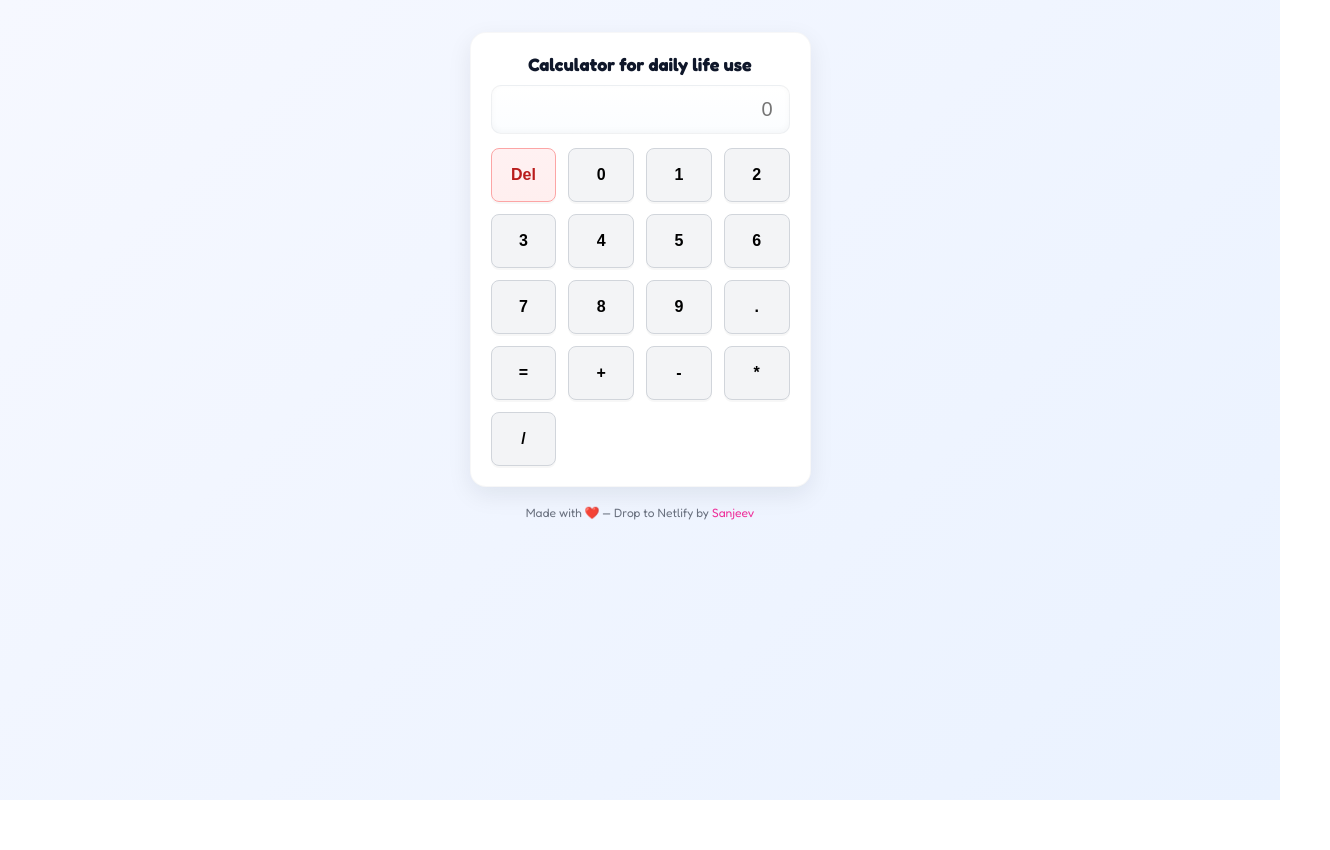
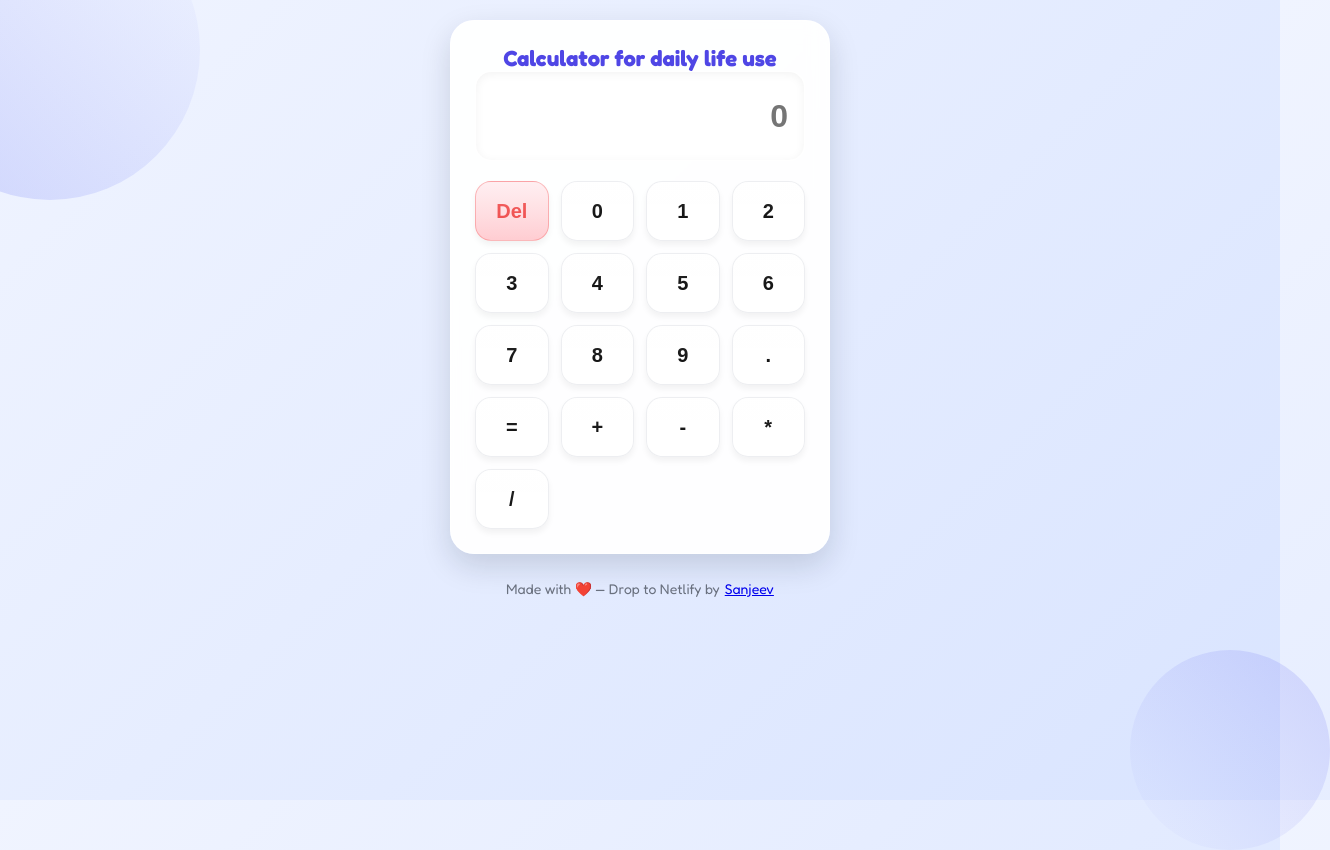
Before and after one commit to sanjeev28/simple-calculator, a plain HTML site: page index.html in a window 1280 px wide. Shown: the whole page, 1330 px wide, since content can reach past the window. Before the commit the page ends 800 px from the top, so only its background shows below. Drawn offline with nearby package versions, Linux system fonts and the light colour scheme.

Commit message:
Update index.css

```diff
--- a/index.css
+++ b/index.css
@@ -1,129 +1,283 @@
-
-:root{
-  --bg1: #f6f8ff;
-  --bg2: #eaf2ff;
-  --card: #ffffff;
-  --accent: #4f46e5;
+:root {
+      --bg1: #f0f4ff;
+      --bg2: #d9e4ff;
+      --card: rgba(255, 255, 255, 0.95);
+      --accent: #6366f1;
+      --accent-dark: #4f46e5;
+      --accent-light: #818cf8;
       --muted: #6b7280;
-  --button-bg: #f3f4f6;
-  --button-border: #d1d5db;
-  --shadow: 0 8px 24px rgba(16,24,40,0.08);
+      --button-bg: rgba(255, 255, 255, 0.7);
+      --button-border: rgba(209, 213, 219, 0.4);
+      --shadow: 0 12px 30px rgba(16, 24, 40, 0.15);
+      --text-primary: #1f2937;
+      --text-secondary: #4b5563;
+      --success: #10b981;
+      --danger: #ef4444;
+      --warning: #f59e0b;
     }
 
-*{box-sizing:border-box}
-html,body,#root{height:100%}
+    .dark-mode {
+      --bg1: #1a2238;
+      --bg2: #111827;
+      --card: rgba(30, 41, 59, 0.95);
+      --button-bg: rgba(30, 41, 59, 0.7);
+      --button-border: rgba(55, 65, 81, 0.4);
+      --text-primary: #f3f4f6;
+      --text-secondary: #d1d5db;
+    }
+
+    * {
+      box-sizing: border-box;
+      margin: 0;
+      padding: 0;
+    }
+
+    html, body, #root {
+      height: 100%;
+    }
+
     body {
       margin: 0;
       font-family: "Fredoka", system-ui, -apple-system, "Segoe UI", Roboto, "Helvetica Neue", Arial;
-  background: linear-gradient(135deg,var(--bg1),var(--bg2));
+      background: linear-gradient(135deg, var(--bg1), var(--bg2));
       display: flex;
       align-items: center;
       justify-content: center;
-  padding: 32px;
-  color: #111827;
+      padding: 20px;
+      color: var(--text-primary);
+      transition: background 0.3s ease;
+      position: relative;
+      overflow: hidden;
     }
 
-.calc-wrap{
-  display:flex;
-  flex-direction:column;
-  align-items:center;
-  gap:12px;
-  width:100%;
-  max-width:420px;
+    /* Decorative background elements */
+    body::before {
+      content: "";
+      position: absolute;
+      width: 300px;
+      height: 300px;
+      border-radius: 50%;
+      background: linear-gradient(45deg, var(--accent-light), transparent);
+      top: -100px;
+      left: -100px;
+      opacity: 0.3;
+      z-index: -1;
+      transition: all 0.5s ease;
     }
 
-.calc-card{
-  background: var(--card);
-  border-radius:16px;
-  padding:20px;
-  width:100%;
-  box-shadow: var(--shadow);
-  border: 1px solid rgba(15,23,42,0.03);
+    body::after {
+      content: "";
+      position: absolute;
+      width: 200px;
+      height: 200px;
+      border-radius: 50%;
+      background: linear-gradient(45deg, transparent, var(--accent));
+      bottom: -50px;
+      right: -50px;
+      opacity: 0.2;
+      z-index: -1;
+      transition: all 0.5s ease;
     }
 
-.calc-title{
-  margin:0 0 10px 0;
-  font-size:18px;
-  font-weight:700;
-  color: #0f172a;
-  text-align: center;
+    .calc-wrap {
+      display: flex;
+      flex-direction: column;
+      align-items: center;
+      gap: 16px;
+      width: 100%;
+      max-width: 380px;
+      z-index: 1;
     }
 
-a {
-    color: #ee2e99;
-    text-decoration: none;
-}
-.display-row{
-  display:flex;
-  justify-content:flex-end;
-  margin-bottom:14px;
+    .calc-card {
+      background: var(--card);
+      border-radius: 24px;
+      padding: 24px;
+      width: 100%;
+      box-shadow: var(--shadow);
+      border: 1px solid rgba(255, 255, 255, 0.5);
+      backdrop-filter: blur(10px);
+      -webkit-backdrop-filter: blur(10px);
+      overflow: hidden;
+      transition: all 0.3s ease;
     }
 
-.calc-result{
-  width:100%;
-  text-align:right;
-  padding:12px 16px;
-  font-size:20px;
-  border-radius:10px;
-  border:1px solid rgba(15,23,42,0.06);
-  background: linear-gradient(180deg, #ffffff, #fbfdff);
-  box-shadow: inset 0 -2px 6px rgba(16,24,40,0.03);
-  outline:none;
-  color:#0f172a;
+    .calc-header {
+      display: flex;
+      justify-content: space-between;
+      align-items: center;
+      margin-bottom: 20px;
+      padding-bottom: 12px;
+      border-bottom: 1px solid rgba(0, 0, 0, 0.05);
     }
 
-.calc-container{
-  display:grid;
-  grid-template-columns:repeat(3,1fr);
-  gap:12px;
-  margin-top:6px;
+    .calc-title {
+      font-size: 22px;
+      font-weight: 700;
+      color: var(--accent-dark);
+      text-align: center;
+      flex: 1;
+      transition: color 0.3s ease;
     }
 
-.calc-keypad{
-  padding:14px 10px;
-  border-radius:8px;
-  border:1px solid var(--button-border);
-  background:var(--button-bg);
-  font-size:16px;
-  font-weight:600;
-  cursor:pointer;
-  box-shadow: 0 2px 0 rgba(0,0,0,0.03);
-  transition: transform .08s ease, box-shadow .12s ease, background .12s ease;
-  min-height:48px;
-  display:flex;
-  align-items:center;
-  justify-content:center;
+    .theme-toggle {
+      background: transparent;
+      border: none;
+      color: var(--muted);
+      cursor: pointer;
+      font-size: 18px;
+      transition: color 0.3s;
+      width: 42px;
+      height: 42px;
+      border-radius: 50%;
+      display: flex;
+      align-items: center;
+      justify-content: center;
     }
 
-.calc-keypad:hover{
-  transform: translateY(-2px);
-  box-shadow: 0 8px 20px rgba(16,24,40,0.08);
+    .theme-toggle:hover {
+      background: rgba(0, 0, 0, 0.05);
+      color: var(--accent);
     }
 
-.calc-keypad:active{
-  transform: translateY(0);
-  box-shadow: 0 2px 6px rgba(16,24,40,0.06);
+    .display-row {
+      display: flex;
+      justify-content: flex-end;
+      margin-bottom: 20px;
+      position: relative;
     }
 
-.calc-keypad.key-del{
-  background:linear-gradient(180deg,#fff1f2,#ffefef);
-  border-color:#fca5a5;
-  color:#b91c1c;
+    .calc-result {
+      width: 100%;
+      text-align: right;
+      padding: 20px 16px;
+      font-size: 32px;
+      font-weight: 600;
+      border-radius: 16px;
+      border: 1px solid rgba(255, 255, 255, 0.6);
+      background: rgba(255, 255, 255, 0.5);
+      box-shadow: inset 0 2px 10px rgba(0, 0, 0, 0.05);
+      outline: none;
+      color: var(--text-primary);
+      min-height: 90px;
+      transition: all 0.3s ease;
     }
 
-.calc-keypad.operator{
-  background:linear-gradient(180deg,#eef2ff,#eef5ff);
-  color:var(--accent);
-  border-color:rgba(79,70,229,0.12);
+    .calc-history {
+      position: absolute;
+      top: 8px;
+      right: 16px;
+      font-size: 14px;
+      color: var(--text-secondary);
+      opacity: 0.7;
     }
 
-.calc-footer{
-  font-size:12px;
-  color:var(--muted);
-  margin-top:6px;
+    .calc-container {
+      display: grid;
+      grid-template-columns: repeat(4, 1fr);
+      gap: 12px;
     }
-@media (min-width:420px){
-  .calc-container{grid-template-columns:repeat(4,1fr)}
-  .calc-keypad{min-height:54px}
-  .calc-container button:nth-child(1){grid-column: span 1}
+
+    .calc-keypad {
+      padding: 16px 10px;
+      border-radius: 16px;
+      border: 1px solid var(--button-border);
+      background: var(--button-bg);
+      font-size: 20px;
+      font-weight: 600;
+      cursor: pointer;
+      box-shadow: 0 4px 6px rgba(0, 0, 0, 0.05);
+      transition: all 0.2s ease;
+      min-height: 60px;
+      display: flex;
+      align-items: center;
+      justify-content: center;
+      position: relative;
+      overflow: hidden;
     }
+
+    .calc-keypad::before {
+      content: '';
+      position: absolute;
+      top: 0;
+      left: 0;
+      width: 100%;
+      height: 100%;
+      background: linear-gradient(rgba(255, 255, 255, 0.2), transparent);
+      pointer-events: none;
+    }
+
+    .calc-keypad:hover {
+      transform: translateY(-3px);
+      box-shadow: 0 8px 15px rgba(0, 0, 0, 0.1);
+    }
+
+    .calc-keypad:active {
+      transform: translateY(0);
+      box-shadow: 0 2px 5px rgba(0, 0, 0, 0.1);
+    }
+
+    .calc-keypad.key-del {
+      background: linear-gradient(180deg, #ffebee, #ffcdd2);
+      border-color: rgba(239, 68, 68, 0.3);
+      color: var(--danger);
+    }
+
+    .calc-keypad.operator {
+      background: linear-gradient(180deg, rgba(99, 102, 241, 0.15), rgba(79, 70, 229, 0.1));
+      color: var(--accent-dark);
+      border-color: rgba(79, 70, 229, 0.15);
+    }
+
+    .calc-keypad.equals {
+      background: linear-gradient(180deg, var(--accent-light), var(--accent-dark));
+      color: white;
+      border-color: rgba(79, 70, 229, 0.3);
+      grid-row: span 2;
+    }
+
+    .calc-keypad.zero {
+      grid-column: span 2;
+    }
+
+    .calc-footer {
+      font-size: 14px;
+      color: var(--muted);
+      margin-top: 10px;
+      text-align: center;
+      display: flex;
+      align-items: center;
+      justify-content: center;
+      gap: 5px;
+      transition: color 0.3s ease;
+    }
+
+    .heart {
+      color: #ff4757;
+      display: inline-block;
+      animation: pulse 1.5s infinite;
+    }
+
+    @keyframes pulse {
+      0% { transform: scale(1); }
+      50% { transform: scale(1.1); }
+      100% { transform: scale(1); }
+    }
+
+    /* Responsive adjustments */
+    @media (max-width: 420px) {
+      .calc-container {
+        grid-template-columns: repeat(4, 1fr);
+      }
+
+      .calc-keypad {
+        min-height: 54px;
+        font-size: 18px;
+        padding: 14px 8px;
+      }
+
+      .calc-result {
+        font-size: 28px;
+        padding: 16px;
+      }
+    }
```
Lines whose indentation alone changed are shown as unchanged.
